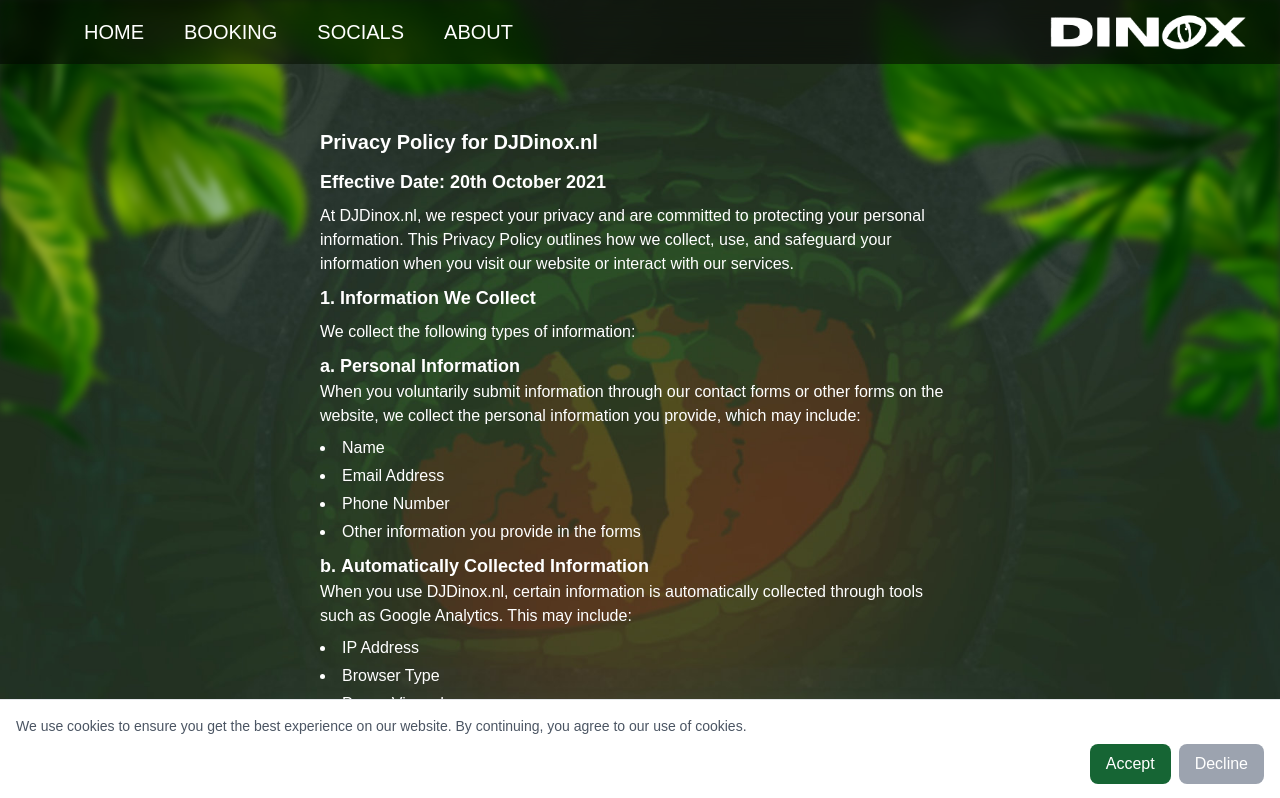
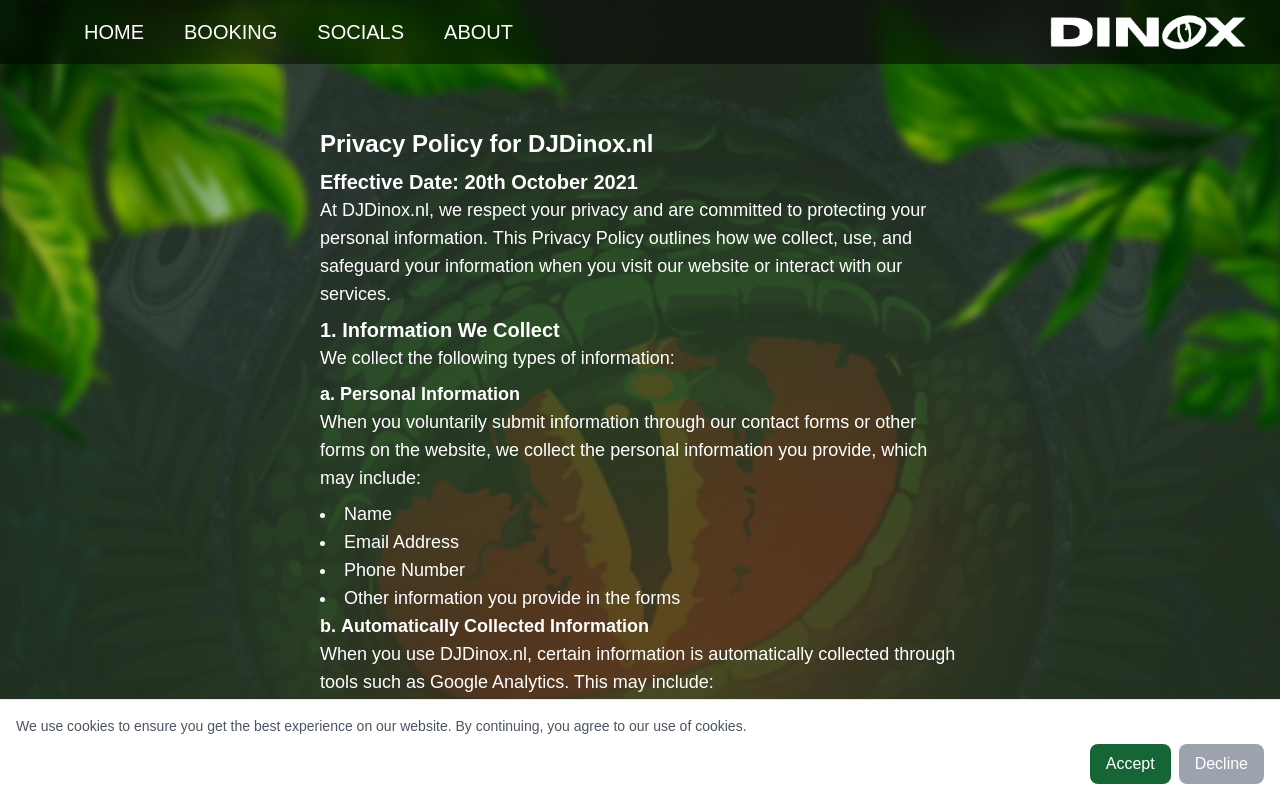
Before and after one commit to ScrambledFox/dinox-website, a Next.js app: page /privacy in a window 1280 px wide. Shown: the top 798 px of the page. Built offline with nearby package versions, Linux system fonts and the light colour scheme; a web font is replaced by a local one.

Commit message:
fix: correct markdown rendering

```diff
--- a/next.config.js
+++ b/next.config.js
@@ -1,8 +1,3 @@
-// eslint-disable-next-line @typescript-eslint/no-var-requires
-const { default: dynamic } = require('next/dynamic');
-// dynamic import of remark-html
-const RemarkHTML = dynamic('remark-html');
-
 /** @type {import('next').NextConfig} */
 const nextConfig = {
   eslint: {
@@ -56,7 +51,7 @@
           loader: 'remark-loader',
           options: {
             remarkOptions: {
-              plugins: [RemarkHTML],
+              // plugins: [RemarkHTML],
             },
           },
         },
--- a/package.json
+++ b/package.json
@@ -28,6 +28,7 @@
     "react-dom": "^18.2.0",
     "react-icons": "^4.12.0",
     "react-markdown": "^9.0.1",
+    "remark": "^15.0.1",
     "remark-gfm": "^4.0.0",
     "remark-html": "^16.0.1",
     "remark-loader": "^6.0.0",
--- a/src/app/(pages)/privacy/page.tsx
+++ b/src/app/(pages)/privacy/page.tsx
@@ -1,137 +1,28 @@
+import { promises as fs } from 'fs';
+import { remark } from 'remark';
+import html from 'remark-html';
 import Markdown from 'react-markdown';
-import remarkGfm from 'remark-gfm';
 
-import privacyText from '@/data/privacypolicy.md';
+export default async function PrivacyPolicy() {
 
-export default function PrivacyPolicy() {
+  const privacyPolicy = await fs.readFile('src/data/privacypolicy.md', 'utf-8');
+
   return (
     <div className='container flex flex-row justify-center items-center pb-32'>
       <div className='text-left md:w-[50%] mx-4'>
         <Markdown
           components={{
-            h1: ({ children }) => (
-              <h1 className='text-2xl font-bold mb-4'>{children}</h1>
-            ),
-            h2: ({ children }) => (
-              <h2 className='text-xl font-bold mb-3'>{children}</h2>
-            ),
-            h3: ({ children }) => (
-              <h3 className='text-lg font-bold mb-2'>{children}</h3>
-            ),
-            p: ({ children }) => <p className='text-base mb-2'>{children}</p>,
-            ul: ({ children }) => (
-              <ul className='list-disc list-inside mb-2'>{children}</ul>
-            ),
-            li: ({ children }) => <li className='mb-1'>{children}</li>,
+            h1: ({ children }) => <h1 className='text-3xl font-bold mb-2'>{children}</h1>,
+            h2: ({ children }) => <h2 className='text-2xl font-bold mb-2'>{children}</h2>,
+            h3: ({ children }) => <h3 className='text-xl font-bold '>{children}</h3>,
+            p: ({ children }) => <p className='text-lg mb-2'>{children}</p>,
+            ul: ({ children }) => <ul className='list-disc list-inside'>{children}</ul>,
+            ol: ({ children }) => <ol className='list-decimal list-inside'>{children}</ol>,
+            li: ({ children }) => <li className='text-lg'>{children}</li>,
+            a: ({ children, href }) => <a className='text-blue-500 hover:underline' href={href as string}>{children}</a>,
           }}
-          remarkPlugins={[remarkGfm]}
-        >
-          {privacyText}
-        </Markdown>
+        >{privacyPolicy}</Markdown>
       </div>
     </div>
   );
-
-  // return (
-  //   <div className="container flex flex-row justify-center items-center mb-32">
-  //     <div className="text-left md:w-[50%]">
-  //       <Header>Privacy Policy for DJDinox.nl</Header>
-  //       <p><strong>Effective Date:</strong> 20th October 2024</p>
-
-  //       <p>
-  //         At DJDinox.nl, we respect your privacy and are committed to protecting your personal information. This Privacy Policy outlines how we collect, use, and safeguard your information when you visit our website or interact with our services.
-  //       </p>
-
-  //       <h2>1. Information We Collect</h2>
-  //       <p>We collect the following types of information:</p>
-
-  //       <h3>a. Personal Information</h3>
-  //       <p>
-  //         When you voluntarily submit information through our contact forms or other forms on the website, we collect the personal information you provide, which may include:
-  //       </p>
-  //       <ul>
-  //         <li>Name</li>
-  //         <li>Email Address</li>
-  //         <li>Phone Number</li>
-  //         <li>Other information you provide in the forms</li>
-  //       </ul>
-
-  //       <h3>b. Automatically Collected Information</h3>
-  //       <p>
-  //         When you use DJDinox.nl, certain information is automatically collected through tools such as Google Analytics. This may include:
-  //       </p>
-  //       <ul>
-  //         <li>IP Address</li>
-  //         <li>Browser Type</li>
-  //         <li>Pages Viewed</li>
-  //         <li>Time Spent on Pages</li>
-  //         <li>Referring Website</li>
-  //         <li>Device Information</li>
-  //       </ul>
-
-  //       <h2>2. How We Use Your Information</h2>
-  //       <p>We use the information collected from you for the following purposes:</p>
-
-  //       <h3>a. To Provide and Improve Our Services</h3>
-  //       <p>
-  //         Your personal information helps us respond to your inquiries, provide customer support, and improve the overall functionality and user experience of DJDinox.nl.
-  //       </p>
-
-  //       <h3>b. Analytics and Performance Tracking</h3>
-  //       <p>
-  //         We use Google Analytics to track and analyze user interaction with our website to understand visitor behavior and improve our website. This data helps us make informed decisions about the content and layout of the site. Google Analytics collects anonymous data that cannot be used to identify you personally.
-  //       </p>
-
-  //       <h3>c. Communication</h3>
-  //       <p>
-  //         We may use your contact information to communicate with you about updates, services, or respond to your inquiries.
-  //       </p>
-
-  //       <h2>3. Consent to Data Collection</h2>
-  //       <p>
-  //         By using DJDinox.nl and submitting personal information via forms on our website, you consent to the collection, storage, and use of your information as described in this Privacy Policy. If you do not consent, please do not provide personal information or use the website.
-  //       </p>
-
-  //       <h2>4. Sharing Your Information</h2>
-  //       <p>We do not sell, trade, or otherwise transfer your personal information to outside parties. We may share your information in the following circumstances:</p>
-  //       <ul>
-  //         <li><strong>Service Providers:</strong> We may share information with third-party service providers who assist us in operating our website or providing services to you.</li>
-  //         <li><strong>Legal Requirements:</strong> We may disclose your information when required by law or in response to valid legal requests.</li>
-  //       </ul>
-
-  //       <h2>5. Security of Your Information</h2>
-  //       <p>
-  //         We take reasonable steps to protect your personal information from unauthorized access, alteration, or disclosure. However, please note that no method of transmitting or storing data is completely secure, and we cannot guarantee the absolute security of your information.
-  //       </p>
-
-  //       <h2>6. Cookies and Tracking Technologies</h2>
-  //       <p>
-  //         We use cookies and similar tracking technologies to improve your experience on DJDinox.nl. Cookies are small files stored on your device that help us analyze web traffic and remember your preferences. You can choose to disable cookies through your browser settings, though this may limit some functionalities of the site.
-  //       </p>
-
-  //       <h2>7. Your Rights</h2>
-  //       <p>
-  //         You have the right to access, correct, or delete your personal information collected through DJDinox.nl. If you wish to exercise these rights or have any questions regarding your data, please contact us at [insert contact email].
-  //       </p>
-
-  //       <h2>8. Changes to This Privacy Policy</h2>
-  //       <p>
-  //         We may update this Privacy Policy from time to time. Any changes will be reflected on this page with an updated "Effective Date" at the top of the policy. We encourage you to review this policy regularly to stay informed about how we protect your information.
-  //       </p>
-
-  //       <h2>9. Contact Us</h2>
-  //       <p>
-  //         If you have any questions or concerns about this Privacy Policy or your personal data, please contact us at:
-  //       </p>
-  //       <p>
-  //         <strong>DJDinox.nl</strong><br />
-  //         Email: privacy@djdinox.nl<br />
-  //       </p>
-
-  //       <p>
-  //         By using DJDinox.nl, you acknowledge that you have read and understood this Privacy Policy and consent to the collection and use of your information as described.
-  //       </p>
-  //     </div>
-  //   </div>
-  // )
 }
--- /dev/null
+++ b/src/app/lib/privacy.ts
@@ -0,0 +1,9 @@
+import { remark } from 'remark';
+import html from 'remark-html';
+
+import privacyText from '@/data/privacypolicy.md';
+
+export async function getPrivacyPolicy() {
+  const processed = await remark().use(html).process(privacyText);
+  return processed.toString();
+}
--- a/src/app/page.tsx
+++ b/src/app/page.tsx
@@ -29,7 +29,7 @@
       <motion.div
         initial={{ opacity: 0 }}
         animate={{ opacity: 1 }}
-        transition={{ duration: 1, delay: 2 }}
+        transition={{ duration: 1, delay: 1.1 }}
         className='w-full h-screen bg-black/50 flex flex-col justify-center'
       >
         <div className='flex flex-row justify-center md:justify-start md:ml-16'>
```
Also changed, not shown: 1 other file (tests, documents, lock files or other folders).
